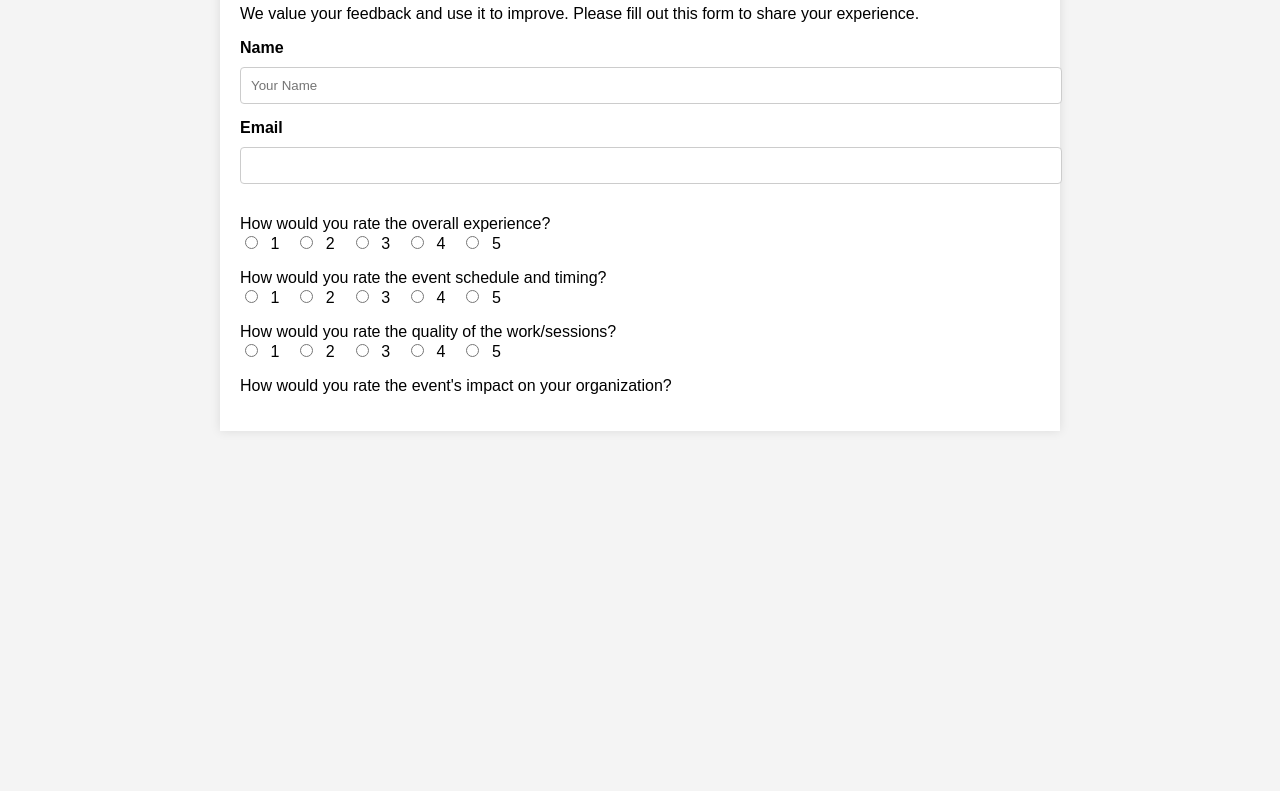
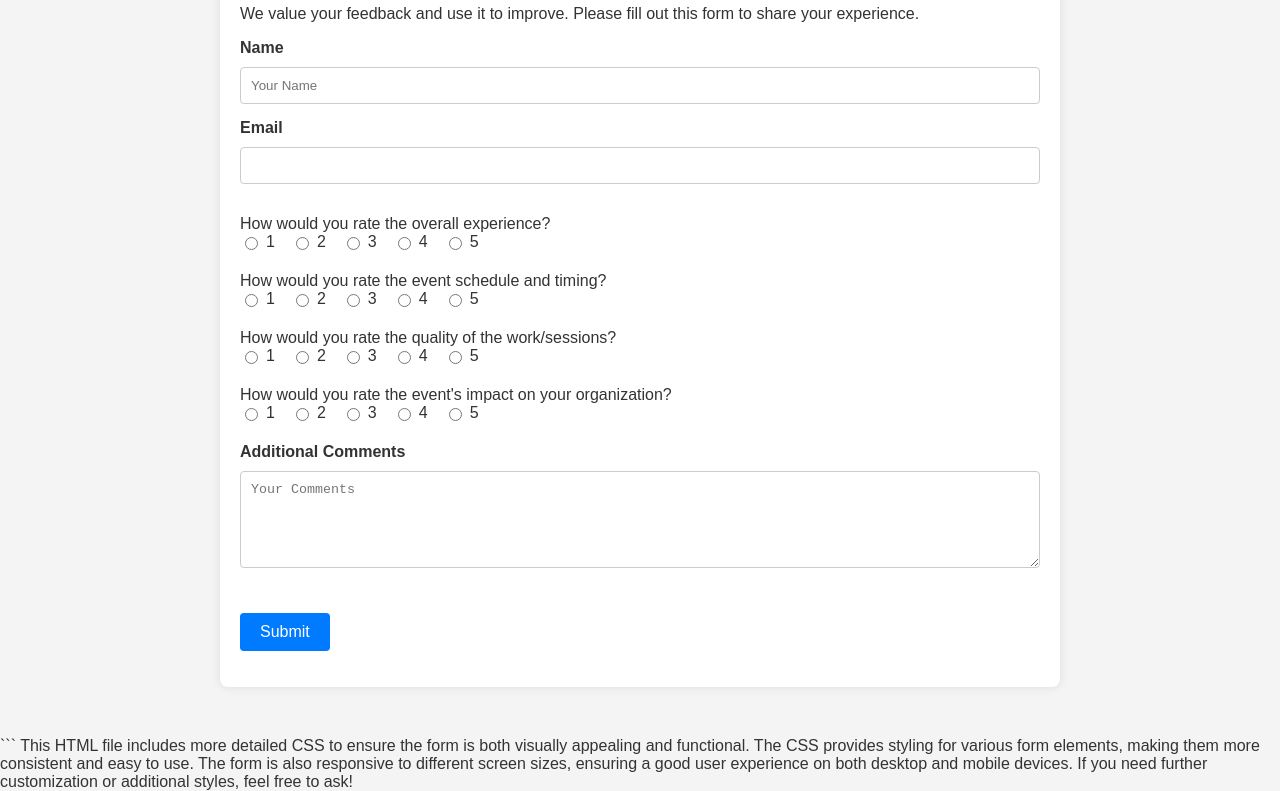
Before and after one commit to Atul1308/f2, a plain HTML site: page index.html in a window 1280 px wide. Shown: the part 133-924 px from the top of the page. Before the commit the page ends 800 px from the top, so only its background shows below. Drawn offline with Linux system fonts and the light colour scheme.

Commit message:
Update index.html

````diff
--- a/index.html
+++ b/index.html
@@ -11,6 +11,7 @@
             background-color: #f4f4f4;
             margin: 0;
             padding: 0;
+            color: #333;
         }
         .container {
             max-width: 800px;
@@ -18,9 +19,13 @@
             padding: 20px;
             background-color: #ffffff;
             box-shadow: 0 0 10px rgba(0, 0, 0, 0.1);
+            border-radius: 8px;
         }
         h2 {
             color: #007bff;
+            font-size: 24px;
+            margin-bottom: 20px;
+            text-align: center;
         }
         .form-label {
             font-weight: bold;
@@ -34,9 +39,11 @@
             margin-bottom: 15px;
             border: 1px solid #ccc;
             border-radius: 4px;
+            box-sizing: border-box;
         }
         .form-check-label {
             margin-left: 5px;
+            cursor: pointer;
         }
         .btn {
             background-color: #007bff;
@@ -50,6 +57,7 @@
             margin-top: 10px;
             cursor: pointer;
             border-radius: 4px;
+            transition: background-color 0.3s ease;
         }
         .btn:hover {
             background-color: #0056b3;
@@ -59,16 +67,35 @@
         }
         .d-flex {
             display: flex;
+            align-items: center;
         }
         .flex-wrap {
             flex-wrap: wrap;
         }
         .form-check-inline {
-            display: inline-block;
+            display: inline-flex;
+            align-items: center;
             margin-right: 10px;
+            margin-bottom: 5px;
         }
         .me-3 {
             margin-right: 1rem;
+        }
+        textarea.form-control {
+            resize: vertical;
+        }
+        .fw-light {
+            font-weight: 300;
+        }
+        @media (max-width: 768px) {
+            .col-md-6 {
+                width: 100%;
+                padding: 0;
+            }
+            .col-md-12 {
+                width: 100%;
+                padding: 0;
+            }
         }
     </style>
 </head>
@@ -169,7 +196,9 @@
                             <input type="radio" name="rating_presentations" value="4" id="rating_presentations_3" class="form-check-input"/>
                             <label class="form-check-label" for="rating_presentations_3">4</label>
                         </div>
-                        <div class="form-check form-check-inline me-3">
+                        <div
+
+ class="form-check form-check-inline me-3">
                             <input type="radio" name="rating_presentations" value="5" id="rating_presentations_4" class="form-check-input"/>
                             <label class="form-check-label" for="rating_presentations_4">5</label>
                         </div>
@@ -181,4 +210,46 @@
                 <div class="col-md-12">
                     <label>How would you rate the event's impact on your organization?</label>
                     <div class="d-flex flex-wrap">
-                        <div class="form-check form-check-inline me-
+                        <div class="form-check form-check-inline me-3">
+                            <input type="radio" name="rating_impact" value="1" id="rating_impact_0" class="form-check-input"/>
+                            <label class="form-check-label" for="rating_impact_0">1</label>
+                        </div>
+                        <div class="form-check form-check-inline me-3">
+                            <input type="radio" name="rating_impact" value="2" id="rating_impact_1" class="form-check-input"/>
+                            <label class="form-check-label" for="rating_impact_1">2</label>
+                        </div>
+                        <div class="form-check form-check-inline me-3">
+                            <input type="radio" name="rating_impact" value="3" id="rating_impact_2" class="form-check-input"/>
+                            <label class="form-check-label" for="rating_impact_2">3</label>
+                        </div>
+                        <div class="form-check form-check-inline me-3">
+                            <input type="radio" name="rating_impact" value="4" id="rating_impact_3" class="form-check-input"/>
+                            <label class="form-check-label" for="rating_impact_3">4</label>
+                        </div>
+                        <div class="form-check form-check-inline me-3">
+                            <input type="radio" name="rating_impact" value="5" id="rating_impact_4" class="form-check-input"/>
+                            <label class="form-check-label" for="rating_impact_4">5</label>
+                        </div>
+                    </div>
+                </div>
+            </div>
+
+            <div class="row mb-3">
+                <div class="col-md-12">
+                    <label for="Comments" class="form-label">Additional Comments</label>
+                    <textarea class="form-control" name="Comments" id="Comments" rows="5" placeholder="Your Comments"></textarea>
+                </div>
+            </div>
+
+            <div class="row mb-3">
+                <div class="col-md-12">
+                    <button type="submit" class="btn">Submit</button>
+                </div>
+            </div>
+        </form>
+    </div>
+</body>
+</html>
+```
+
+This HTML file includes more detailed CSS to ensure the form is both visually appealing and functional. The CSS provides styling for various form elements, making them more consistent and easy to use. The form is also responsive to different screen sizes, ensuring a good user experience on both desktop and mobile devices. If you need further customization or additional styles, feel free to ask!
````
